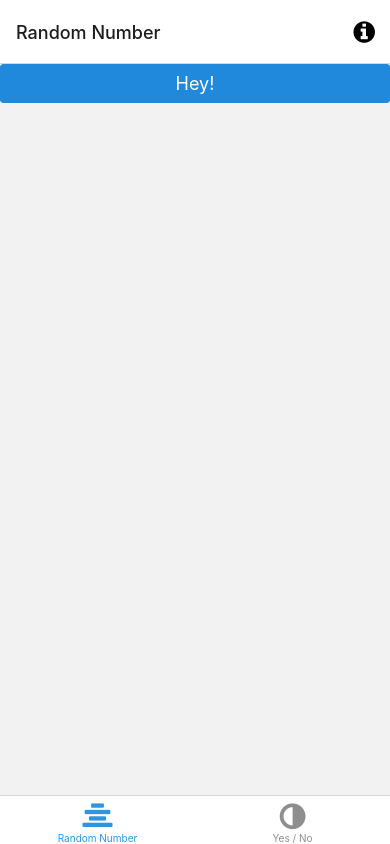
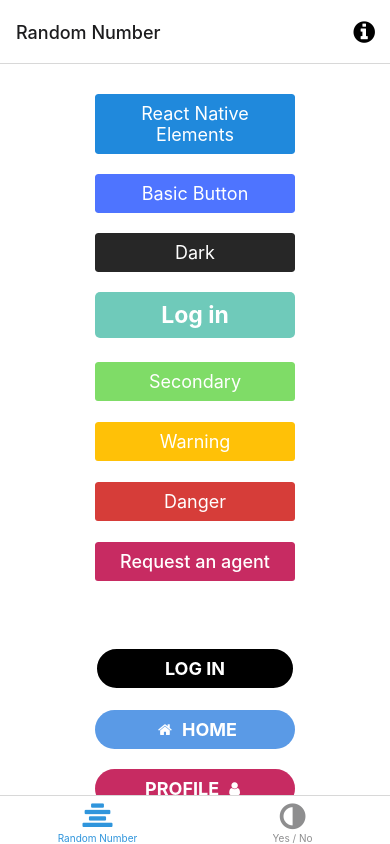
Before and after one commit to sumeetpareek/expo-app-clone-random-volodymyr, a React Native app: screen /TabOne in a window 390 px wide. Built offline with nearby package versions, Linux system fonts and the light colour scheme; what expo-linking would draw is missing.

Commit message:
Multiple simple buttons

```diff
--- a/screens/TabOneScreen.tsx
+++ b/screens/TabOneScreen.tsx
@@ -6,12 +6,298 @@
 
 import { Button, ThemeProvider } from "react-native-elements";
 
+import { ScrollView } from "react-native";
+import { ButtonGroup, withTheme } from "react-native-elements";
+
 export default function TabOneScreen({
   navigation,
 }: RootTabScreenProps<"TabOne">) {
   return (
     <ThemeProvider>
-      <Button title="Hey!" />
+      <View style={styles.contentView}>
+        <View style={{ alignItems: "center" }}>
+          <View style={styles.buttonsContainer}>
+            <Button
+              title={"React Native Elements"}
+              containerStyle={{
+                width: 200,
+                marginHorizontal: 50,
+                marginVertical: 10,
+              }}
+            />
+            <Button
+              title="Basic Button"
+              buttonStyle={{
+                backgroundColor: "rgba(78, 116, 289, 1)",
+                borderRadius: 3,
+              }}
+              containerStyle={{
+                width: 200,
+                marginHorizontal: 50,
+                marginVertical: 10,
+              }}
+            />
+            <Button
+              title="Dark"
+              buttonStyle={{ backgroundColor: "rgba(39, 39, 39, 1)" }}
+              containerStyle={{
+                width: 200,
+                marginHorizontal: 50,
+                marginVertical: 10,
+              }}
+              titleStyle={{ color: "white", marginHorizontal: 20 }}
+            />
+
+            <Button
+              title="Log in"
+              loading={false}
+              loadingProps={{ size: "small", color: "white" }}
+              buttonStyle={{
+                backgroundColor: "rgba(111, 202, 186, 1)",
+                borderRadius: 5,
+              }}
+              titleStyle={{ fontWeight: "bold", fontSize: 23 }}
+              containerStyle={{
+                marginHorizontal: 50,
+                height: 50,
+                width: 200,
+                marginVertical: 10,
+              }}
+              onPress={() => console.log("aye")}
+            />
+            <Button
+              title="Secondary"
+              buttonStyle={{ backgroundColor: "rgba(127, 220, 103, 1)" }}
+              containerStyle={{
+                height: 40,
+                width: 200,
+                marginHorizontal: 50,
+                marginVertical: 10,
+              }}
+              titleStyle={{
+                color: "white",
+                marginHorizontal: 20,
+              }}
+            />
+            <Button
+              title="Warning"
+              containerStyle={{
+                height: 40,
+                width: 200,
+                marginHorizontal: 50,
+                marginVertical: 10,
+              }}
+              buttonStyle={{ backgroundColor: "rgba(255, 193, 7, 1)" }}
+              titleStyle={{
+                color: "white",
+                marginHorizontal: 20,
+              }}
+            />
+            <Button
+              title="Danger"
+              buttonStyle={{ backgroundColor: "rgba(214, 61, 57, 1)" }}
+              containerStyle={{
+                height: 40,
+                width: 200,
+                marginHorizontal: 50,
+                marginVertical: 10,
+              }}
+              titleStyle={{ color: "white", marginHorizontal: 20 }}
+            />
+            <Button
+              title="Request an agent"
+              titleStyle={{ fontWeight: "500" }}
+              buttonStyle={{
+                backgroundColor: "rgba(199, 43, 98, 1)",
+                borderColor: "transparent",
+                borderWidth: 0,
+              }}
+              containerStyle={{
+                width: 200,
+                height: 45,
+                marginHorizontal: 50,
+                marginVertical: 10,
+              }}
+            />
+          </View>
+
+          <View style={styles.buttonsContainer}>
+            <Button
+              title="LOG IN"
+              buttonStyle={{
+                backgroundColor: "black",
+                borderWidth: 2,
+                borderColor: "white",
+                borderRadius: 30,
+              }}
+              containerStyle={{
+                width: 200,
+                marginHorizontal: 50,
+                marginVertical: 10,
+              }}
+              titleStyle={{ fontWeight: "bold" }}
+            />
+            <Button
+              title="HOME"
+              icon={{
+                name: "home",
+                type: "font-awesome",
+                size: 15,
+                color: "white",
+              }}
+              iconContainerStyle={{ marginRight: 10 }}
+              titleStyle={{ fontWeight: "700" }}
+              buttonStyle={{
+                backgroundColor: "rgba(90, 154, 230, 1)",
+                borderColor: "transparent",
+                borderWidth: 0,
+                borderRadius: 30,
+              }}
+              containerStyle={{
+                width: 200,
+                marginHorizontal: 50,
+                marginVertical: 10,
+              }}
+            />
+            <Button
+              title="PROFILE"
+              icon={{
+                name: "user",
+                type: "font-awesome",
+                size: 15,
+                color: "white",
+              }}
+              iconRight
+              iconContainerStyle={{ marginLeft: 10 }}
+              titleStyle={{ fontWeight: "700" }}
+              buttonStyle={{
+                backgroundColor: "rgba(199, 43, 98, 1)",
+                borderColor: "transparent",
+                borderWidth: 0,
+                borderRadius: 30,
+              }}
+              containerStyle={{
+                width: 200,
+                marginHorizontal: 50,
+                marginVertical: 10,
+              }}
+            />
+          </View>
+
+          <View style={styles.buttonsContainer}>
+            <Button
+              title="SIGN UP"
+              disabled={true}
+              titleStyle={{ fontWeight: "700" }}
+              buttonStyle={{
+                backgroundColor: "rgba(92, 99,216, 1)",
+                borderColor: "transparent",
+                borderWidth: 0,
+                borderRadius: 5,
+              }}
+              containerStyle={{
+                width: 200,
+                height: 45,
+                marginHorizontal: 50,
+                marginVertical: 10,
+              }}
+            />
+            <Button
+              title="Outline Button"
+              buttonStyle={{
+                borderColor: "rgba(78, 116, 289, 1)",
+              }}
+              type="outline"
+              titleStyle={{ color: "rgba(78, 116, 289, 1)" }}
+              containerStyle={{
+                width: 200,
+                marginHorizontal: 50,
+                marginVertical: 10,
+              }}
+            />
+            <Button
+              title="Raised Button"
+              buttonStyle={{
+                borderColor: "rgba(78, 116, 289, 1)",
+              }}
+              type="outline"
+              raised
+              titleStyle={{ color: "rgba(78, 116, 289, 1)" }}
+              containerStyle={{
+                width: 200,
+                marginHorizontal: 50,
+                marginVertical: 10,
+              }}
+            />
+            <Button
+              containerStyle={{
+                width: 200,
+                marginHorizontal: 50,
+                marginVertical: 10,
+              }}
+              title="Clear Button"
+              type="clear"
+              titleStyle={{ color: "rgba(78, 116, 289, 1)" }}
+            />
+            <Button
+              title="Light"
+              buttonStyle={{
+                backgroundColor: "rgba(244, 244, 244, 1)",
+                borderRadius: 3,
+              }}
+              containerStyle={{
+                height: 40,
+                width: 200,
+                marginHorizontal: 50,
+                marginVertical: 10,
+              }}
+              titleStyle={{ marginHorizontal: 20, color: "black" }}
+            />
+          </View>
+
+          <View style={styles.buttonsContainer}>
+            <Button
+              title="HOME"
+              loading
+              titleStyle={{ fontWeight: "700" }}
+              buttonStyle={{
+                backgroundColor: "rgba(111, 202, 186, 1)",
+                borderColor: "transparent",
+                borderWidth: 0,
+                borderRadius: 5,
+                paddingVertical: 5,
+              }}
+              containerStyle={{
+                width: 200,
+                height: 40,
+                marginHorizontal: 50,
+                marginVertical: 10,
+              }}
+            />
+            <Button
+              title="SIGN UP"
+              loading={true}
+              loadingProps={{
+                size: "small",
+                color: "rgba(111, 202, 186, 1)",
+              }}
+              titleStyle={{ fontWeight: "700" }}
+              buttonStyle={{
+                backgroundColor: "rgba(92, 99,216, 1)",
+                borderColor: "transparent",
+                borderWidth: 0,
+                borderRadius: 5,
+                paddingVertical: 10,
+              }}
+              containerStyle={{
+                width: 200,
+                marginHorizontal: 50,
+                marginVertical: 10,
+              }}
+            />
+          </View>
+        </View>
+      </View>
     </ThemeProvider>
 
     // <View style={styles.container}>
@@ -39,19 +325,33 @@
   );
 }
 
+// const styles = StyleSheet.create({
+//   container: {
+//     flex: 1,
+//     alignItems: "center",
+//     justifyContent: "center",
+//   },
+//   title: {
+//     fontSize: 20,
+//     fontWeight: "bold",
+//   },
+//   separator: {
+//     marginVertical: 30,
+//     height: 1,
+//     width: "80%",
+//   },
+// });
+
 const styles = StyleSheet.create({
-  container: {
+  contentView: {
     flex: 1,
+  },
+  buttonsContainer: {
+    flexDirection: "row",
+    flexWrap: "wrap",
+    justifyContent: "center",
     alignItems: "center",
-    justifyContent: "center",
-  },
-  title: {
-    fontSize: 20,
-    fontWeight: "bold",
-  },
-  separator: {
-    marginVertical: 30,
-    height: 1,
-    width: "80%",
+    width: "100%",
+    marginVertical: 20,
   },
 });
```
